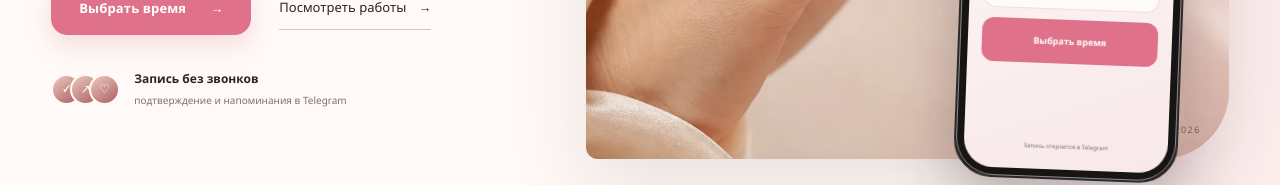
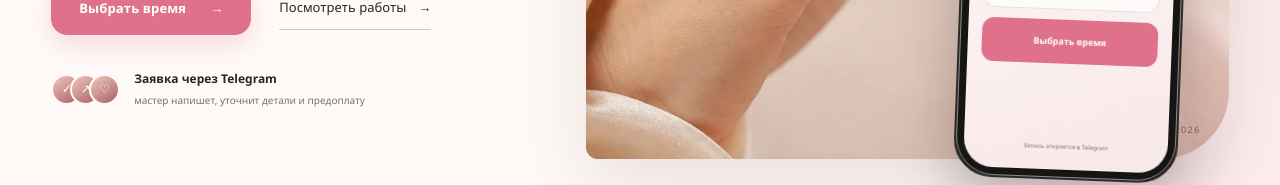
Before and after one commit to Kirill-coder288/Kirill-coder288.github.io, a Next.js app: page / in a window 1280 px wide. Shown: the part 567-752 px from the top of the page. Built offline with nearby package versions, Linux system fonts and the light colour scheme.

Commit message:
Clarify Telegram booking flow

```diff
--- a/app/page.tsx
+++ b/app/page.tsx
@@ -389,11 +389,11 @@ export default function Home() {
           {motionPermission === "denied" && (
             <p className="motion-denied" role="status">Доступ к движению отключён в настройках браузера.</p>
           )}
-          <div className="social-proof" aria-label="Преимущества онлайн-записи">
+          <div className="social-proof" aria-label="Как подтверждается запись">
             <div className="avatar-stack" aria-hidden="true"><span>✓</span><span>↗</span><span>♡</span></div>
             <div>
-              <b>Запись без звонков</b>
-              <small>подтверждение и напоминания в Telegram</small>
+              <b>Заявка через Telegram</b>
+              <small>мастер напишет, уточнит детали и предоплату</small>
             </div>
           </div>
         </div>
@@ -563,7 +563,7 @@ export default function Home() {
           <p className="eyebrow">Запись в Telegram</p>
           <h2>Готовы к маникюру,<br /><em>который подходит вам?</em></h2>
           <p>Выберите услугу и удобное время в Mini App. Подтверждение записи придёт прямо в Telegram.</p>
-          <div className="booking-note"><span>✓</span> Быстро, удобно и без звонков</div>
+          <div className="booking-note"><span>✓</span> Мастер подтвердит запись в личном чате</div>
         </div>
 
         <div className="telegram-booking-card" data-reveal style={{ "--delay": "120ms" } as React.CSSProperties}>
```
Also changed, not shown: 1 other file (tests, documents, lock files or other folders).
